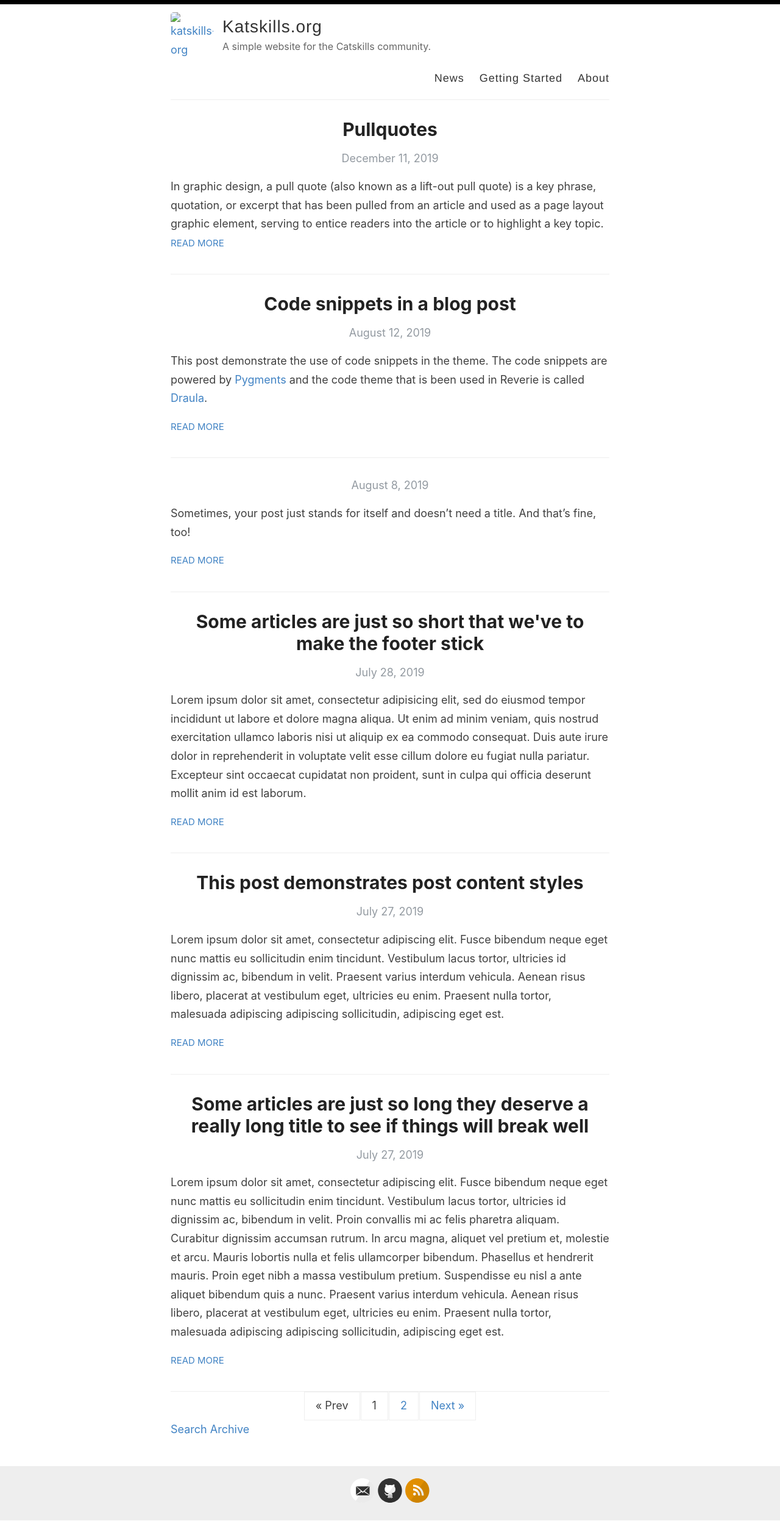
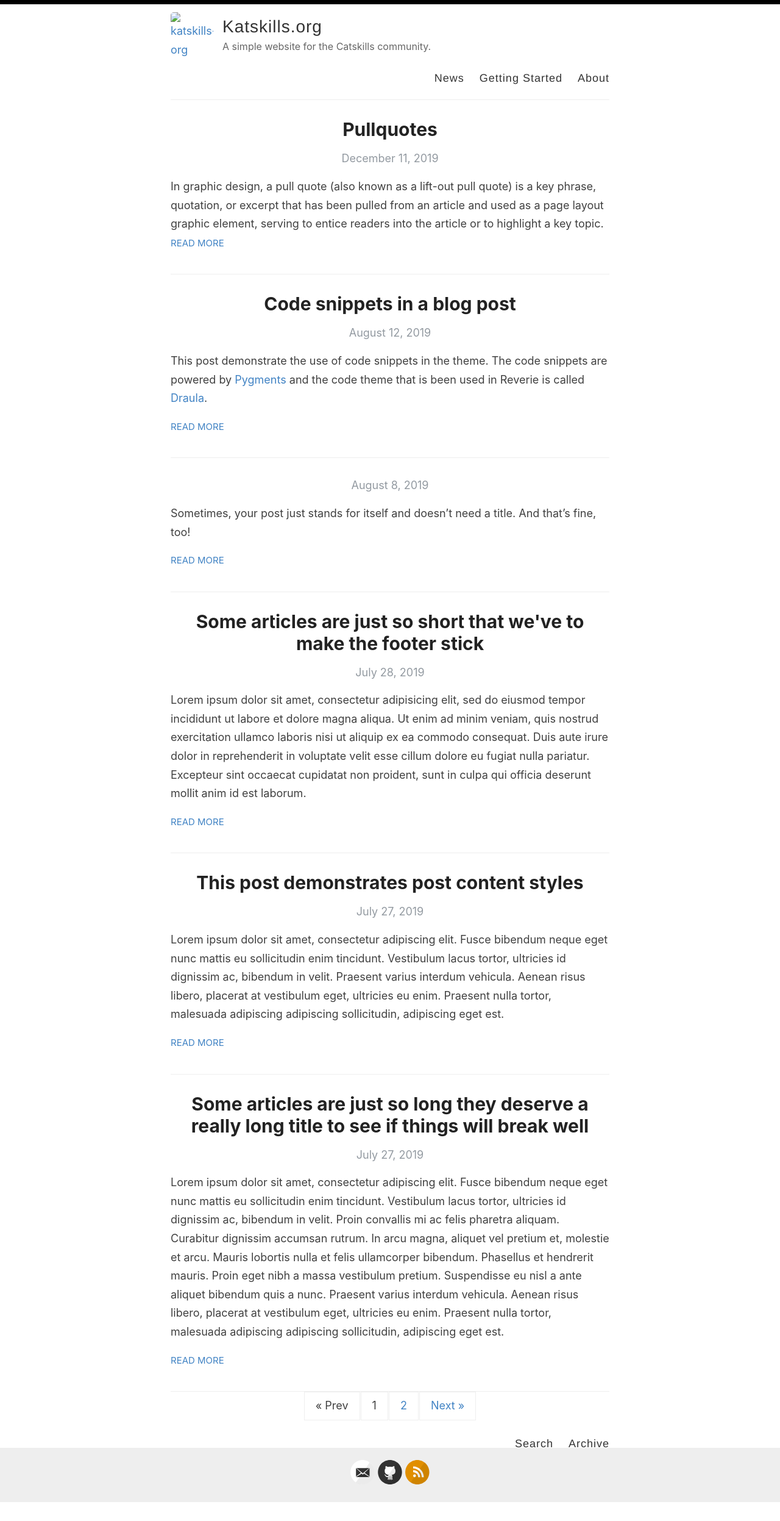
Before and after one commit to katskillskat/katskills-org, a Jekyll site: the page built from index.html, in a window 1280 px wide. Shown: the whole page at 61% size. Built offline with Jekyll 4.4.1, drawn with Linux system fonts in a browser that asks for light colours; the list of posts is cut into pages by our own code; after the commit the page ends 2463 px from its top, so only the background shows below that.

Commit message:
Update index.html

```diff
--- a/index.html
+++ b/index.html
@@ -46,8 +46,8 @@ layout: default
     {% endif %}
   </div>
   {% endif %}
-  <div>
+  <nav>
     <a href="{{ site.baseurl }}/search">Search</a>
     <a href="{{ site.baseurl }}/archive">Archive</a>
-  </div>
+  </nav>
 </div>
```
